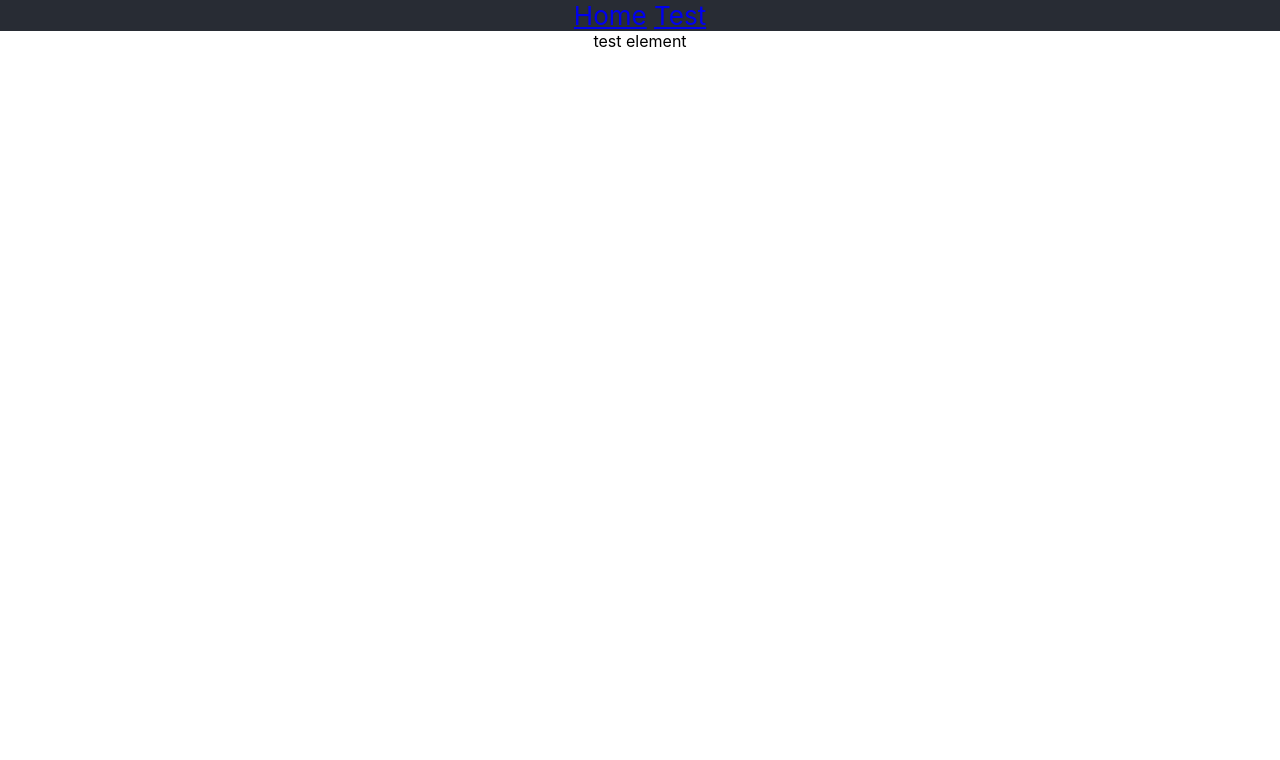
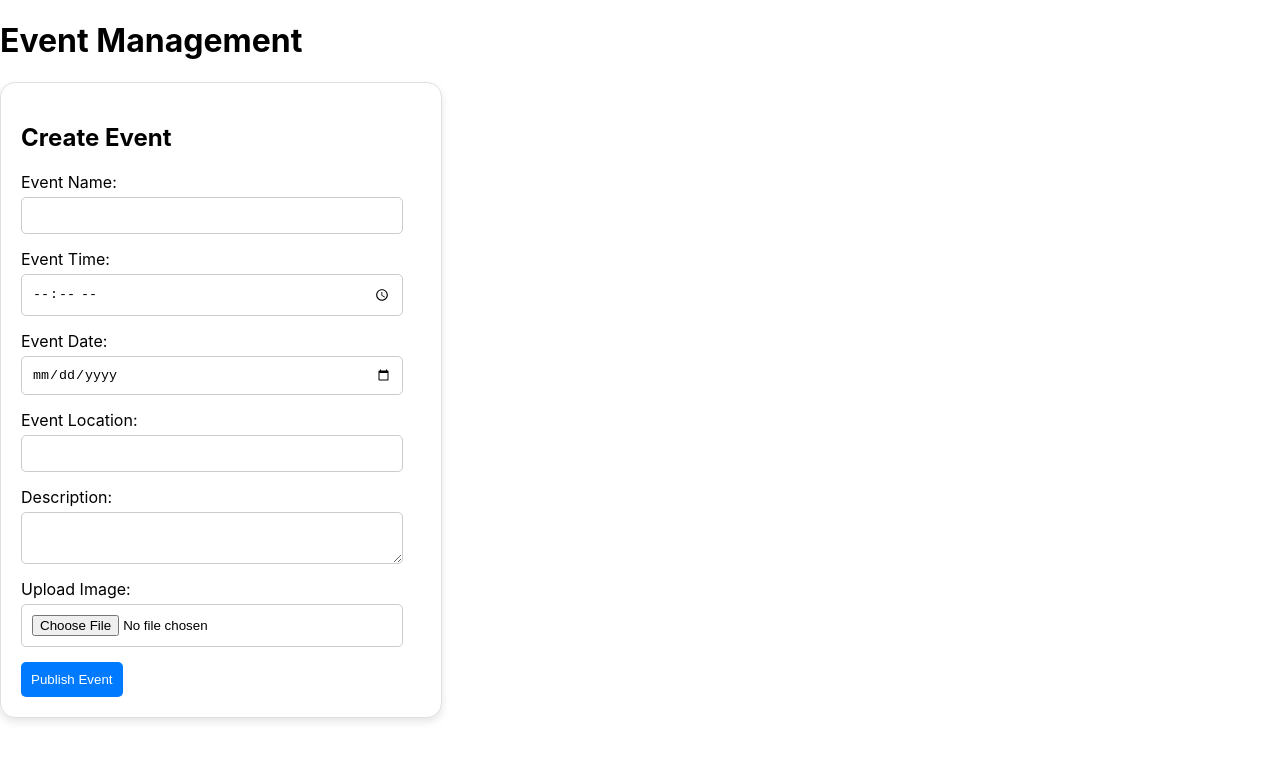
Before and after one commit to panda2k/cse110-project, a React (Create React App) app in the folder client/: page / in a window 1280 px wide. Shown: the top 760 px of the page. Built offline with nearby package versions, Linux system fonts and the light colour scheme; no server answers.

Commit message:
Added revert

```diff
--- a/client/src/components/App.tsx
+++ b/client/src/components/App.tsx
@@ -1,31 +1,9 @@
-// src/App.tsx
 import React from 'react';
-import logo from '../assets/logo.svg';
-import '../styles/App.css';
-import { Route, Routes, Link } from "react-router-dom";
-import { routes } from '../constants/routes';
-import { GoogleOAuthProvider } from '@react-oauth/google';
-import { AuthProvider } from '../context/AuthContext';
+import UserHomepage from './student_user/UserHomepage';
+import ClubPage from './student_org/ClubPage';
 
 function App() {
-  return (
-    <GoogleOAuthProvider clientId="409242628246-5miauio66oad9ltrr3lb17gbb0r9m04i.apps.googleusercontent.com">
-      <AuthProvider>
-        <div className="App">
-          <header className="App-header">
-            <nav>
-              <Link to="/">Home</Link> <Link to="/test">Test</Link>
-            </nav>
-          </header>
-          <Routes>
-            {routes.map((route) => (
-              <Route key={route.path} path={route.path} element={route.element} />
-            ))}
-          </Routes>
-        </div>
-      </AuthProvider>
-    </GoogleOAuthProvider>
-  );
+  return <ClubPage />;
 }
 
 export default App;
```
